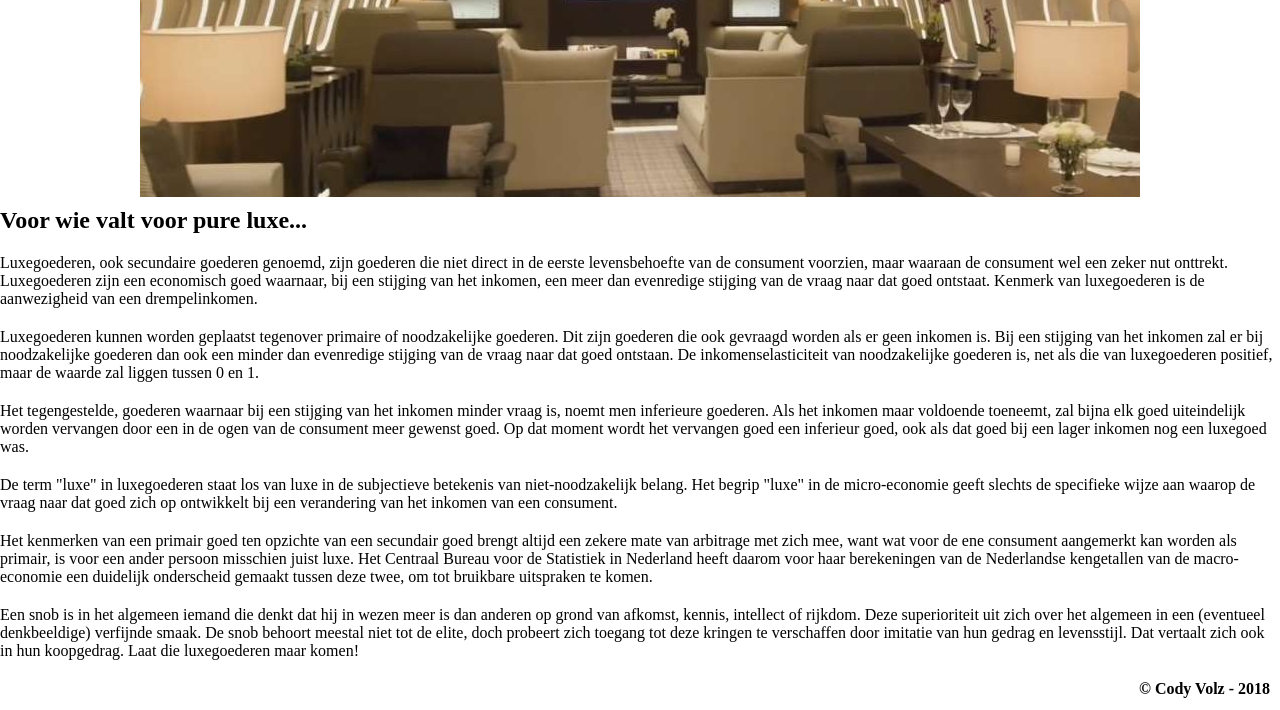
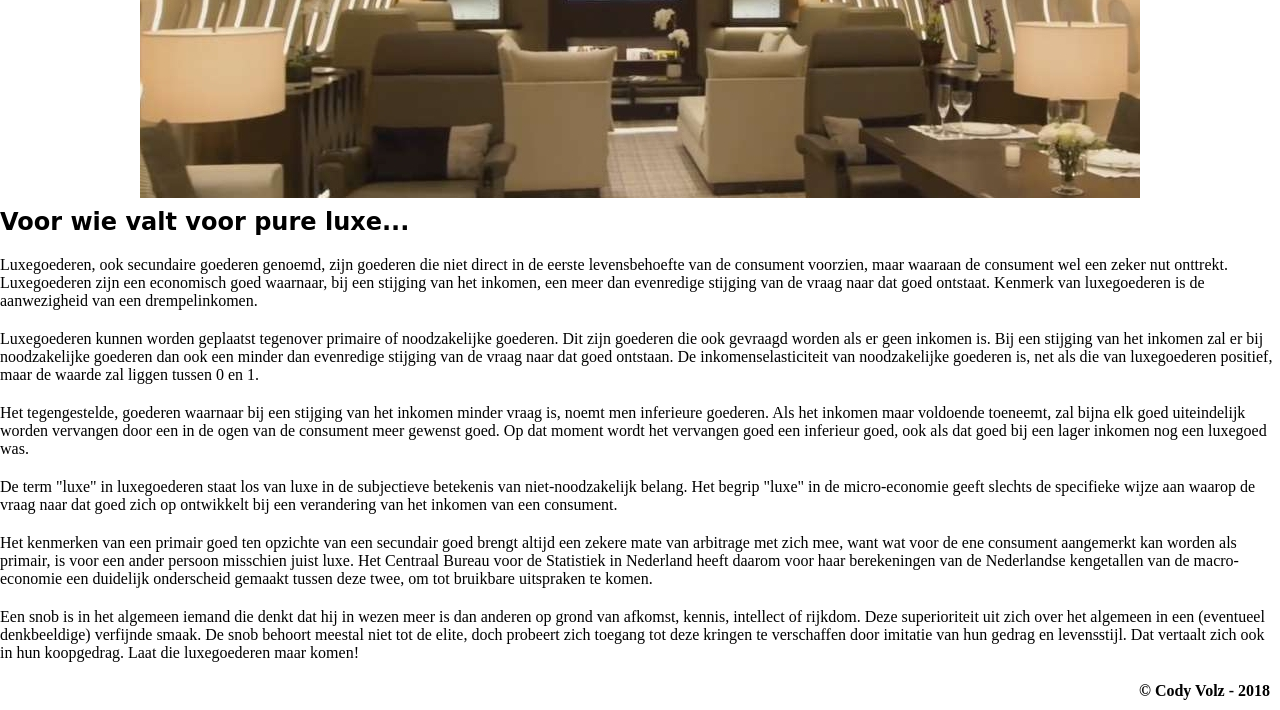
Before and after one commit to r0766008/skillstaken, a plain HTML site: page skills3/r0766008skills3.html in a window 1280 px wide. Shown: the part 94-804 px from the top of the page. Drawn offline with Linux system fonts and the light colour scheme.

Commit message:
aangepaste lettertypes

```diff
--- a/skills3/stijlen/r0766008basis.css
+++ b/skills3/stijlen/r0766008basis.css
@@ -3,6 +3,9 @@
     margin: 0;
     background-color: red;
     color: yellow;
+}
+h1, h2 {
+    font-family: 'Oswald', sans-serif;
 }
 h2,
 p {
--- a/skills3/stijlen/r0766008groot.css
+++ b/skills3/stijlen/r0766008groot.css
@@ -15,3 +15,7 @@ nav {
 #image {
     background-image: url(../afbeeldingen/groot.jpg)
 }
+
+h1, h2 {
+    font-family: 'Gamja Flower', cursive;
+}
--- a/skills3/stijlen/r0766008medium.css
+++ b/skills3/stijlen/r0766008medium.css
@@ -15,3 +15,6 @@ nav {
 #image {
     background-image: url(../afbeeldingen/medium.jpg)
 }
+h1, h2 {
+    font-family: 'Gamja Flower', cursive;
+}
```
